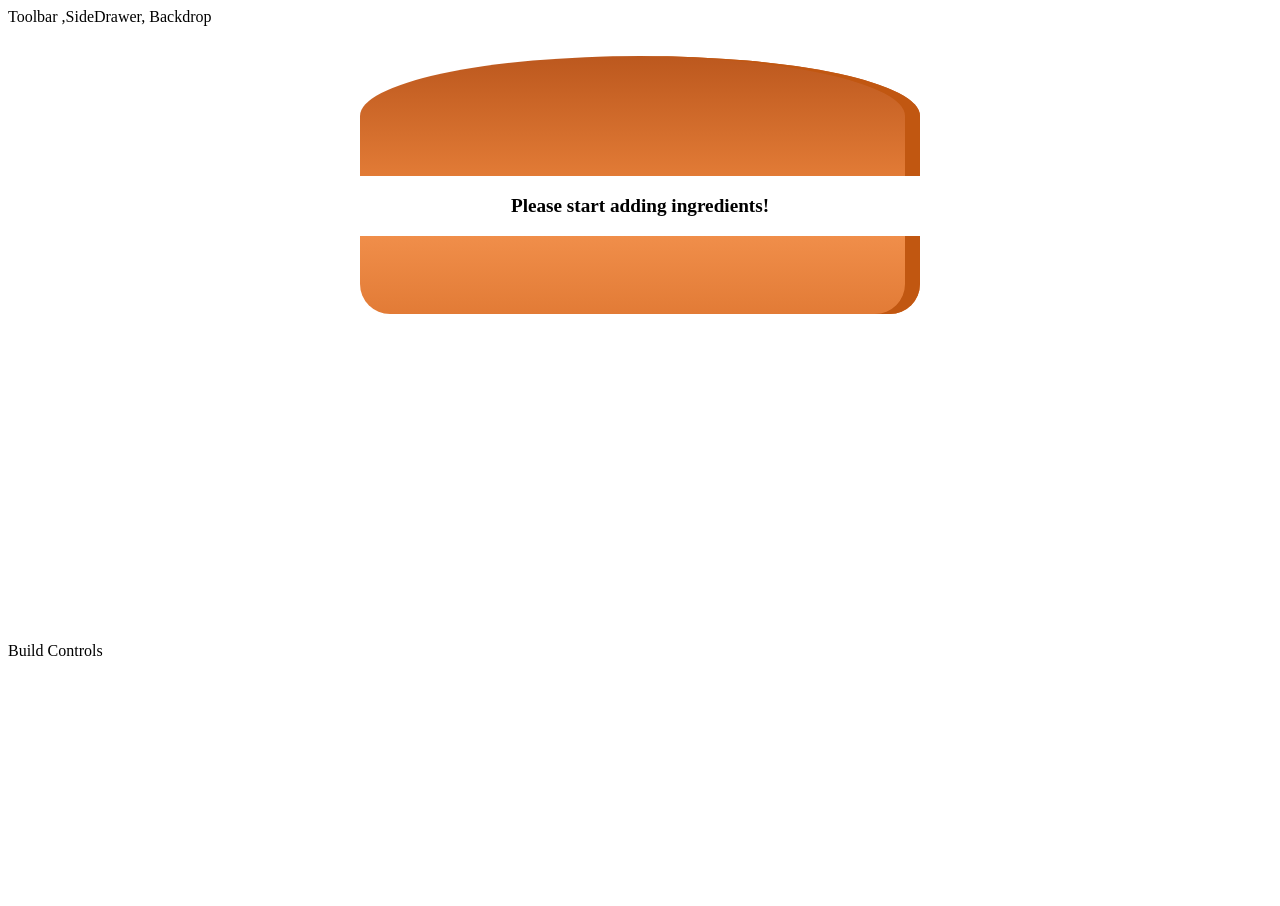
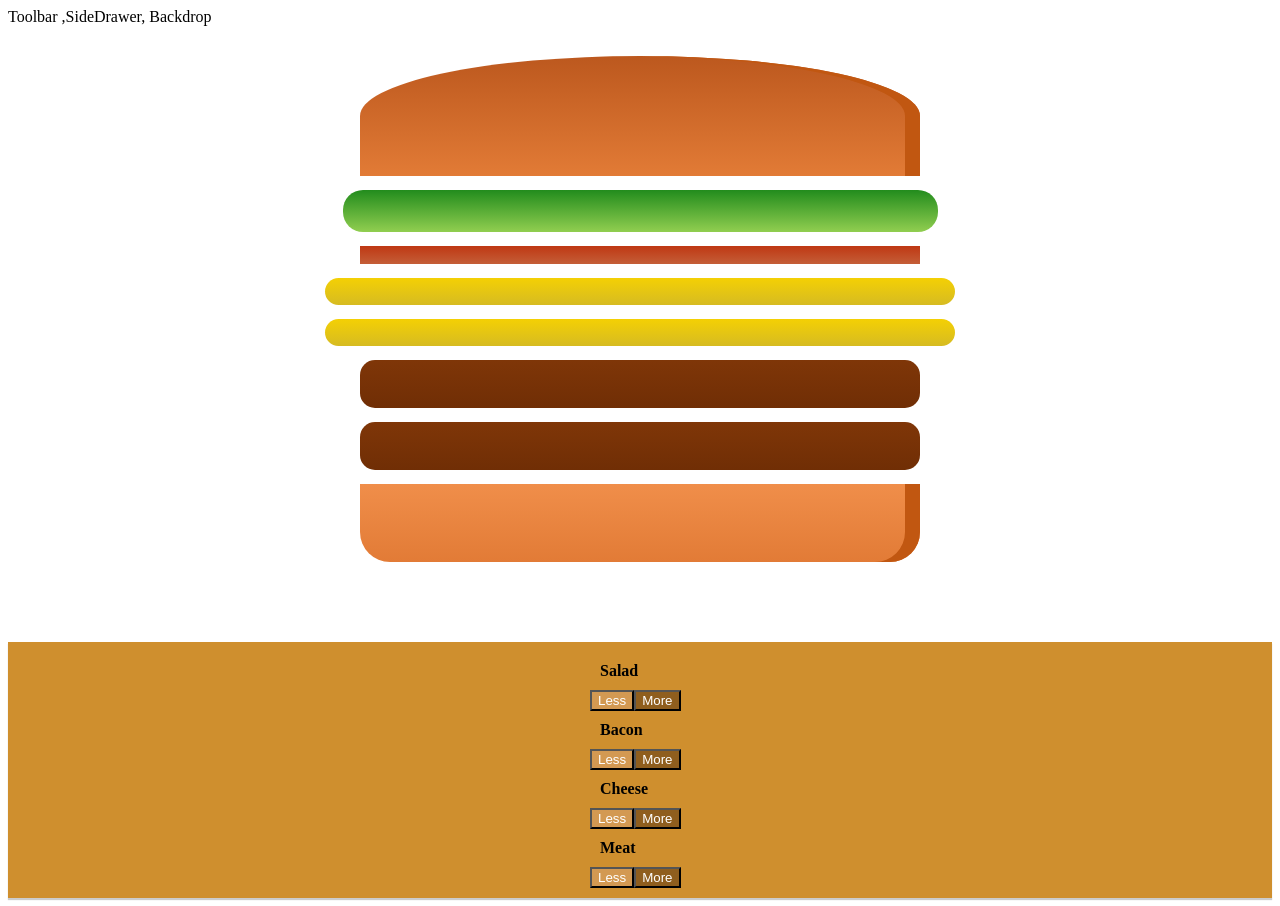
Before and after one commit to Charpell/burger, a React app: page / in a window 1280 px wide. Before the commit the page ends 800 px from the top, so only its background shows below. Built offline with nearby package versions, Linux system fonts and the light colour scheme.

Commit message:
Outputting Multiple Build Component

```diff
--- a/src/components/Burger/BuildControls/BuildControl/BuildControl.js
+++ b/src/components/Burger/BuildControls/BuildControl/BuildControl.js
@@ -2,13 +2,13 @@
 
 import classes from './BuildControl.css'
 
-const buildControl = (props) => {
+const buildControl = (props) => (
   <div className={classes.BuildControl}>
       <div className={classes.Label}>{props.label}</div>
       <button className={classes.Less}>Less</button>
       <button className={classes.More}>More</button>
   </div>
 
-};
+);
 
 export default buildControl;
--- a/src/components/Burger/BuildControls/BuildControls.js
+++ b/src/components/Burger/BuildControls/BuildControls.js
@@ -1,10 +1,22 @@
 import React from 'react'
 
-const buildControls = (props) => {
-  <div>
+import classes from './BuildControls.css';
+import BuildControl from './BuildControl/BuildControl'
 
+const controls = [
+  { label: 'Salad', type: 'salad' },
+  { label: 'Bacon', type: 'bacon' },
+  { label: 'Cheese', type: 'cheese' },
+  { label: 'Meat', type: 'meat' },
+]
+
+const buildControls = (props) => (
+  <div className={classes.BuildControls}>
+    {controls.map(ctrl => (
+      <BuildControl key={ctrl.label} label={ctrl.label} />
+    ))}
   </div>
 
-};
+);
 
 export default buildControls;
--- a/src/containers/BurgerBuilder/BurgerBuilder.js
+++ b/src/containers/BurgerBuilder/BurgerBuilder.js
@@ -2,11 +2,17 @@
 
 import Aux from '../../hoc/Aux';
 import Burger from '../../components/Burger/Burger'
+import BuildControls from '../../components/Burger/BuildControls/BuildControls'
+
+
 
 class BurgerBuilder extends Component {
   state = {
     ingredients: {
-
+      salad: 1,
+      bacon: 1,
+      cheese: 2,
+      meat: 2
     }
   }
 
@@ -14,7 +20,7 @@
     return (
       <Aux>
         <Burger ingredients={this.state.ingredients} />
-        <div>Build Controls</div>
+        <BuildControls />
       </Aux>
     )
 
```
